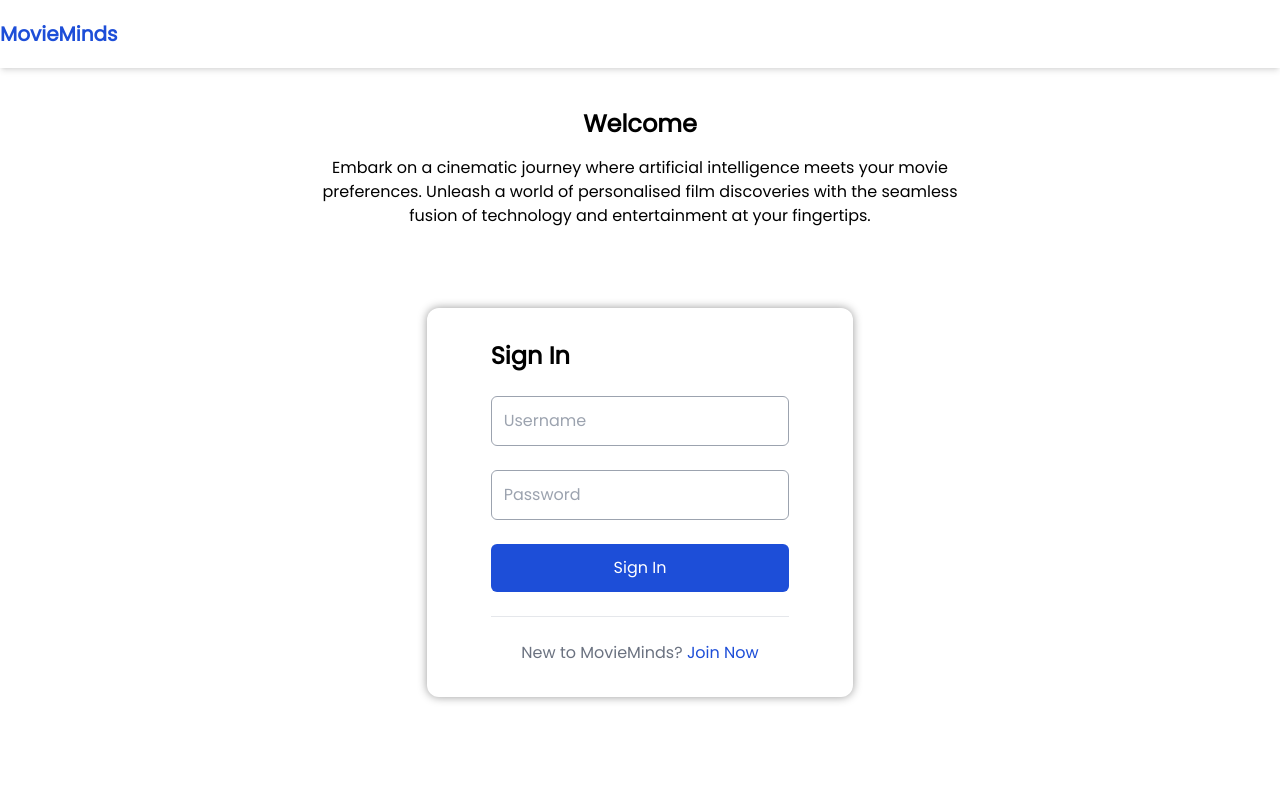
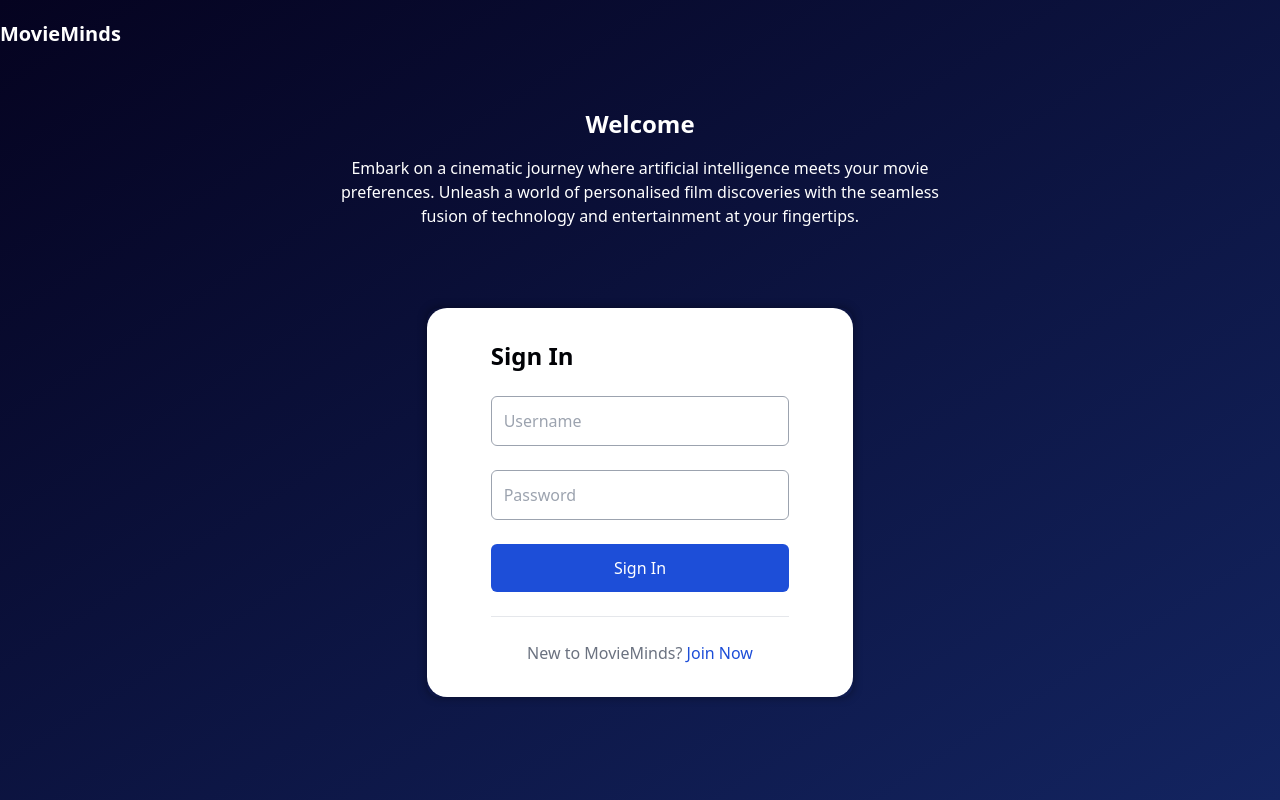
Before and after one commit to AI-and-the-Web-UOS/recommender, a Flask app: page /login in a window 1280 px wide. Run offline with Flask 3, Linux system fonts and the light colour scheme; style sheets or scripts are compiled from the project's sources.

Commit message:
design adjustments

```diff
--- a/templates/login.html
+++ b/templates/login.html
@@ -7,18 +7,18 @@
     <link href="{{url_for('static',filename='css/output.css')}}" rel="stylesheet">
     <link href="https://fonts.googleapis.com/css?family=Poppins" rel="stylesheet">
 </head>
-<body style="font-family: 'Poppins', sans-serif">
-    <nav class="py-5 shadow-md">
+<body style="background: linear-gradient(to bottom right, #050320, #132460); height: 100vh;">
+    <nav class="py-5">
         <div class="container flex items-center justify-start mx-auto">
-            <div class="text-blue-700 font-bold text-xl mr-20"> MovieMinds </div>
+            <div class="text-white font-bold text-xl mr-20"> MovieMinds </div>
         </div>
     </nav>
     <section class="relative py-10">
         <div class="container mx-auto">
             <div class="row-auto mb-20">
                 <div class="text-center mx-auto w-1/2">
-                    <p class="text-2xl font-bold text-black mb-4">Welcome</p>
-                    <p class="text-center">
+                    <p class="text-2xl font-bold text-white mb-4">Welcome</p>
+                    <p class="text-center text-white">
                         Embark on a cinematic journey where artificial intelligence meets your movie preferences.
                         Unleash a world of personalised film discoveries with the seamless fusion of technology
                         and entertainment at your fingertips.
@@ -27,9 +27,9 @@
             </div>
             <div class="flex flex-row justify-center items-start">
                 <div class="flex flex-col mb-10 border-none rounded-xl w-1/3 md:w-1/3 sm:w-2/3" style=" box-shadow: 0 0 10px rgba(0, 0, 0, 0.4)">
-                    <div class="flex flex-col items-center">
+                    <div class="flex flex-col items-center" style="background-color: white; border-radius: 20px">
                         <form class="text-center w-full px-16 py-8" action="{{ url_for('login') }}" method="post">
-                            <p class="text-start text-2xl font-bold mb-3">Sign In</p>
+                            <p class="text-start text-2xl font-bold mb-3" style="color: #010206">Sign In</p>
                             <div class="mb-3">
                                 <input name="username" id="username" class="border border-solid border-gray-400 rounded-md w-full p-3 mt-3" placeholder="Username">
                             </div>
```
Also changed, not shown: templates/home.html (+9 -10 lines), templates/register.html (+6 -6 lines).
